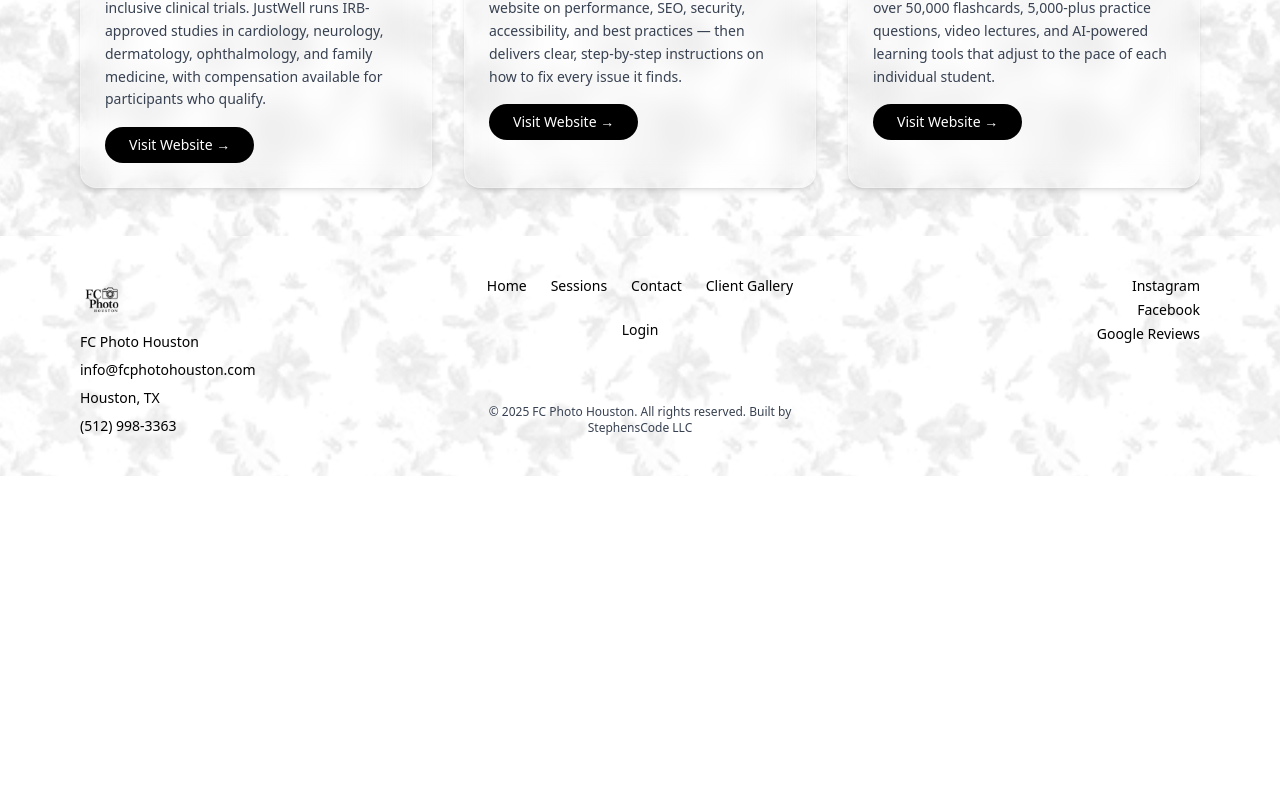
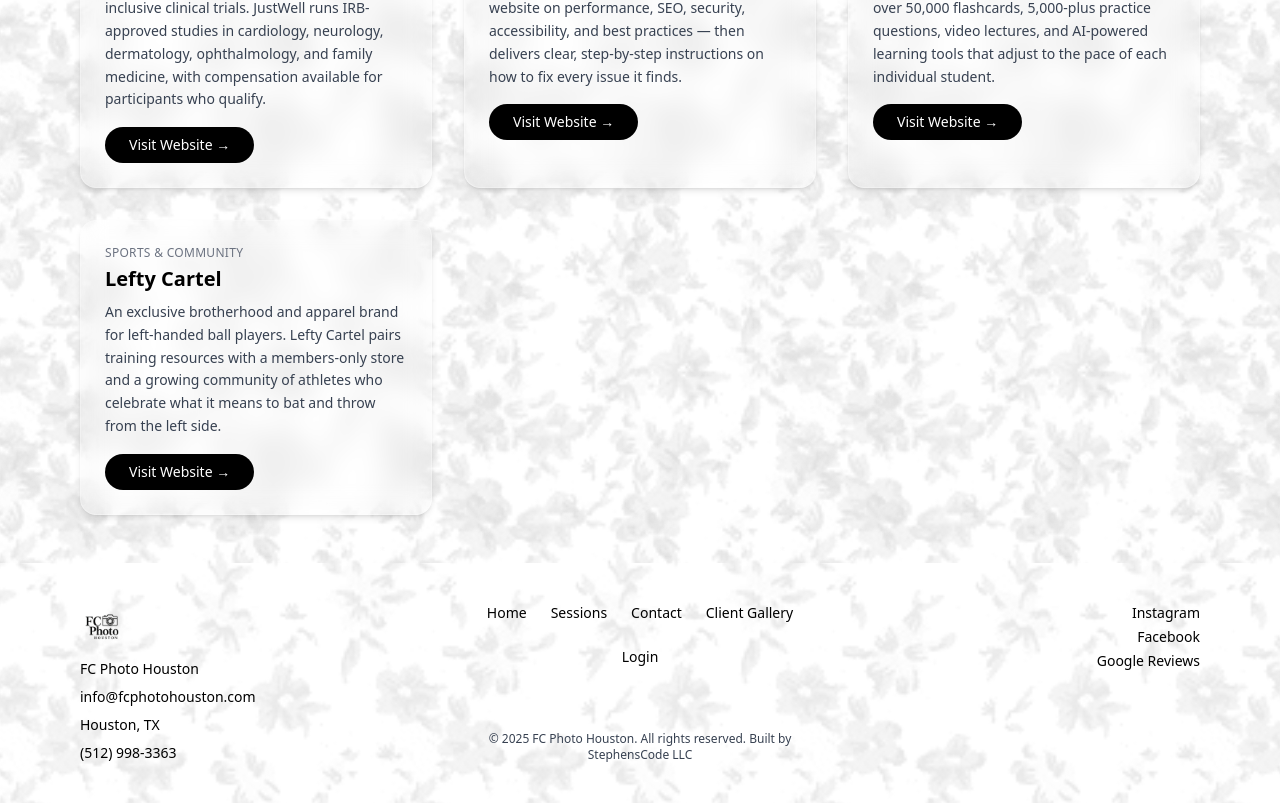
Before and after one commit to kstephens0331/FC-Photo-Houston, a React (Create React App) app in the folder client/: page /partners in a window 1280 px wide. Shown: the part 1410-2213 px from the top of the page. Before the commit the page ends 1886 px from the top, so only its background shows below. Built offline with nearby package versions, Linux system fonts and the light colour scheme.

Commit message:
Add Lefty Cartel to partner network

```diff
--- a/client/src/pages/TrustedPartners.jsx
+++ b/client/src/pages/TrustedPartners.jsx
@@ -86,6 +86,13 @@
       'A complete USMLE Step 1 study platform with over 50,000 flashcards, 5,000-plus practice questions, video lectures, and AI-powered learning tools that adjust to the pace of each individual student.',
     url: 'https://getstepready.com',
   },
+  {
+    name: 'Lefty Cartel',
+    category: 'Sports & Community',
+    description:
+      'An exclusive brotherhood and apparel brand for left-handed ball players. Lefty Cartel pairs training resources with a members-only store and a growing community of athletes who celebrate what it means to bat and throw from the left side.',
+    url: 'https://leftycartel.net',
+  },
 ];
 
 export default function TrustedPartners() {
```
